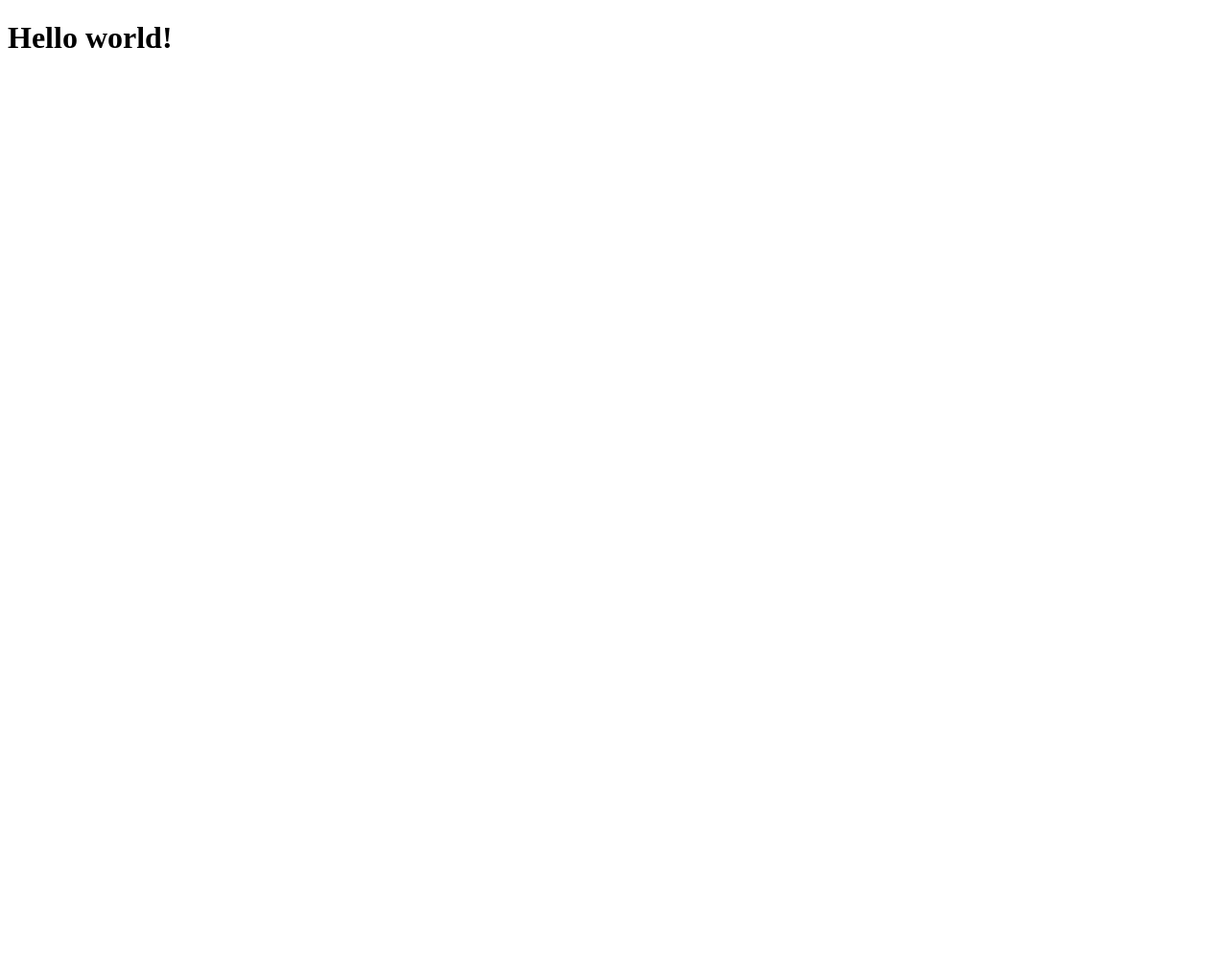
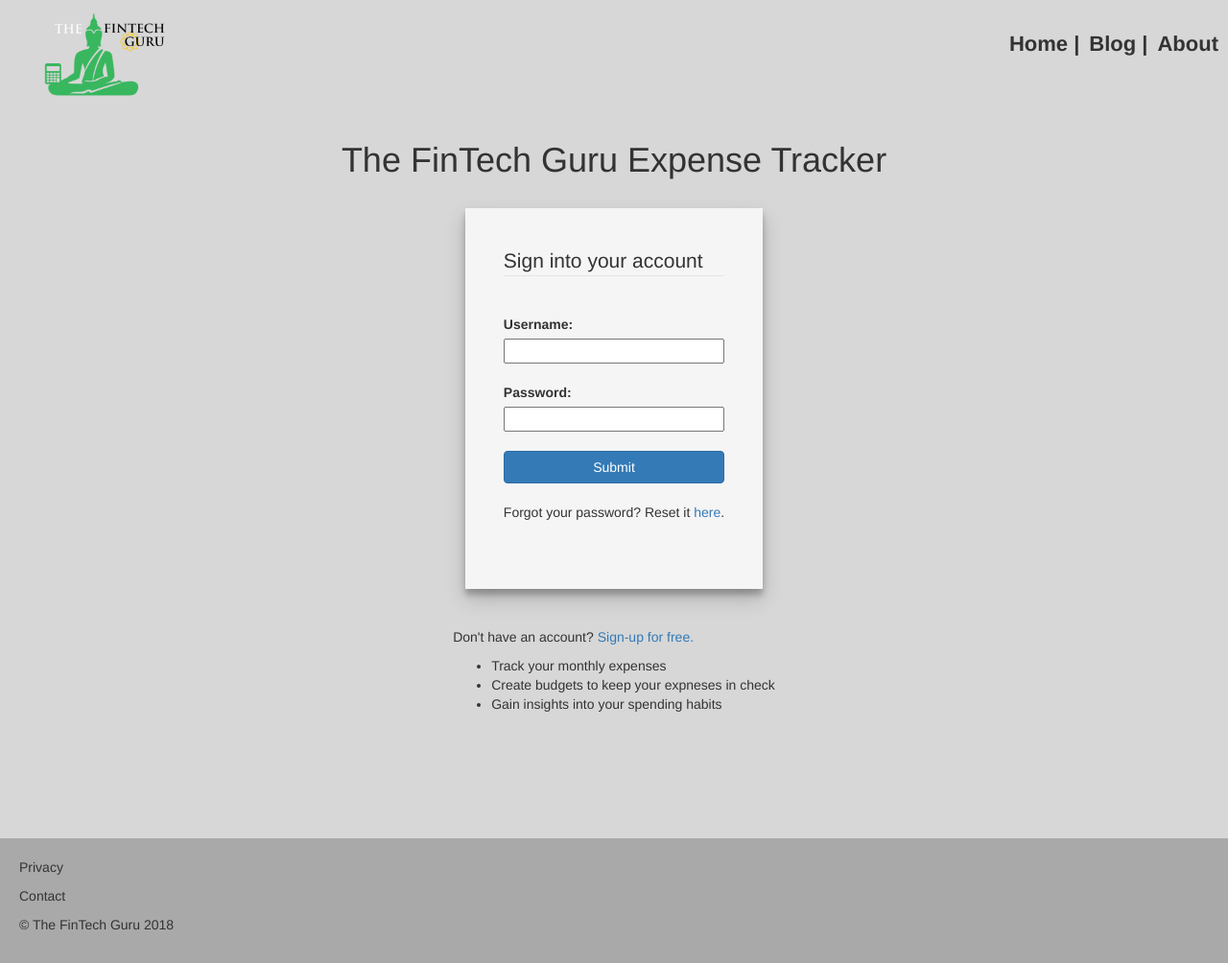
Before and after one commit to rrcheatham/secondCapstone, a website: page public/index.html in a window 1280 px wide. Shown: the whole page at 96% size. Before the commit the page ends 800 px from the top, so only its background shows below. Drawn offline with nearby package versions, Linux system fonts and the light colour scheme.

Commit message:
html and css for index completed

```diff
--- /dev/null
+++ b/public/index.css
@@ -0,0 +1,63 @@
+html {
+    box-sizing: border-box;
+}
+
+body {
+    background-color: #D7D7D7;
+}
+
+#logo {
+    width: 200px;
+    height: 97px;
+}
+
+header {
+    display: flex;
+    flex-direction: row;
+    justify-content: space-between;
+    padding-top: 10px;
+}
+
+nav {
+    display: flex;
+    flex-direction: row;
+}
+
+nav p {
+    font-size: 22px;
+    font-weight: bold;
+    padding: 20px 10px 0px 0px;
+}
+
+main {
+    display: flex;
+    flex-direction: column;
+    align-items: center;
+    padding-top: 20px;
+}
+ #login-form {
+     max-width: 400px;
+     display: flex;
+     flex-direction: column;
+     background-color: whitesmoke;
+     padding: 40px 40px 60px 40px;
+     box-shadow: 0 10px 20px rgba(0,0,0,0.19), 0 6px 6px rgba(0,0,0,0.23);
+     margin-top: 20px;
+     margin-bottom: 20px;
+ }
+
+ #sign-up-links {
+     margin-top: 20px;
+ }
+
+ label,
+ #submit,
+ #reset-link {
+     margin-top: 20px;
+ }
+
+footer {
+    background-color: darkgray;
+    margin-top: 120px;
+    padding: 20px;
+}
--- a/public/index.html
+++ b/public/index.html
@@ -5,8 +5,46 @@
     <meta name="viewport" content="width=device-width, initial-scale=1.0">
     <meta http-equiv="X-UA-Compatible" content="ie=edge">
     <title>Document</title>
+    <link rel="stylesheet" type="text/css" href="https://cdnjs.cloudflare.com/ajax/libs/normalize/4.1.1/normalize.min.css">
+    <link rel="stylesheet" href="//maxcdn.bootstrapcdn.com/bootstrap/3.3.1/css/bootstrap.min.css"/>
+    <link rel="stylesheet" href="//maxcdn.bootstrapcdn.com/font-awesome/4.5.0/css/font-awesome.min.css"/>
+    <link rel="stylesheet" href="/public/index.css">
 </head>
 <body>
-    <h1>Hello world!</h1>
+    <header>
+        <img id="logo" src="/public/ftg-logo.png" alt="The FinTech Guru">
+        <nav>
+            <p>Home |</p>
+            <p>Blog |</p>
+            <p>About</p>
+        </nav>
+    </header>
+    <main>
+        <h1>The FinTech Guru Expense Tracker</h1>
+        <form id="login-form" action="submit">
+            <legend>Sign into your account</legend>
+            <label for="username">Username: </label>
+            <input type="text">
+            <label for="password">Password: </label>
+            <input type="text">
+            <button id="submit" class="btn btn-primary">Submit</button>
+            <p id="reset-link">Forgot your password? Reset it <a>here</a>.</p>
+        </form>
+        <div id="sign-up-links">
+            <p>Don't have an account? <a href="/public/sign-up.html">Sign-up for free.</a></p>
+            <ul>
+                <li>Track your monthly expenses</li>
+                <li>Create budgets to keep your expneses in check</li>
+                <li>Gain insights into your spending habits</li>
+            </ul>
+        </div>
+    </main>
+    <footer>
+        <div>
+            <p>Privacy</p>
+            <p>Contact</p>
+            <p>&copy; The FinTech Guru 2018</p>
+        </div>
+    </footer>
 </body>
 </html>
```
Also changed, not shown: public/ftg-logo.png (added), public/main.css (deleted), public/sign-up.css (added), public/sign-up.html (added).
